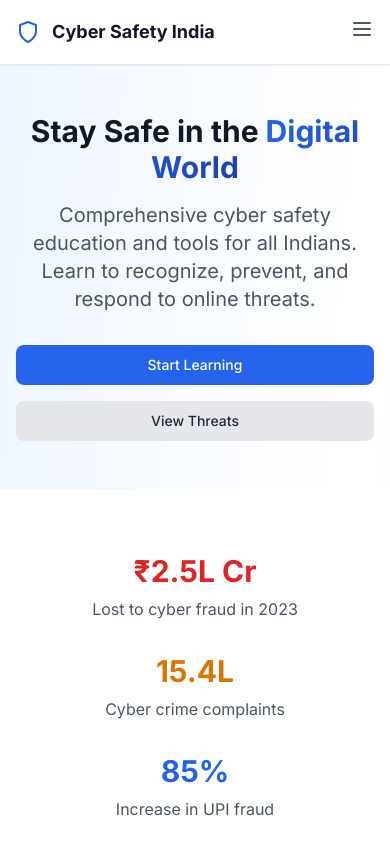
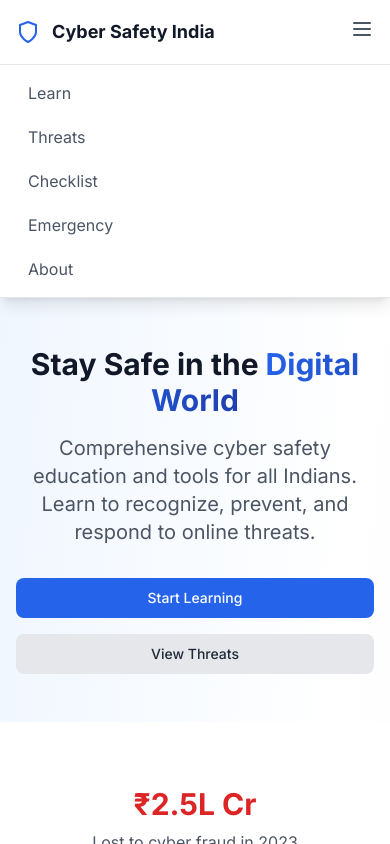
Before and after one commit to manvi18ux/cyber-safety-india, a Next.js app: page / in a window 390 px wide. Both pictures are taken after a click on the button 362 px from the left and 29 px from the top of the page. Shown: the top 844 px of the page. Built offline with nearby package versions, Linux system fonts and the light colour scheme.

Commit message:
Fix mobile menu: add functional hamburger menu with dropdown navigation

```diff
--- a/app/page.tsx
+++ b/app/page.tsx
@@ -1,6 +1,6 @@
 'use client';
 
-import { useState } from 'react';
+import { useState, useEffect } from 'react';
 import { motion } from 'framer-motion';
 import {
   Shield,
@@ -64,6 +64,20 @@ const demographics = [
 
 export default function HomePage() {
   const [selectedDemographic, setSelectedDemographic] = useState<Demographic | null>(null);
+  const [isMobileMenuOpen, setIsMobileMenuOpen] = useState(false);
+
+  // Close mobile menu when clicking outside
+  useEffect(() => {
+    const handleClickOutside = (event: MouseEvent) => {
+      const target = event.target as Element;
+      if (isMobileMenuOpen && !target.closest('nav')) {
+        setIsMobileMenuOpen(false);
+      }
+    };
+
+    document.addEventListener('click', handleClickOutside);
+    return () => document.removeEventListener('click', handleClickOutside);
+  }, [isMobileMenuOpen]);
 
   return (
     <div className="min-h-screen bg-gradient-to-br from-blue-50 via-white to-purple-50">
@@ -94,17 +108,63 @@ export default function HomePage() {
              </div>
              {/* Mobile menu button */}
              <div className="sm:hidden">
-               <button className="text-gray-600 hover:text-primary-600">
+               <button
+                 className="text-gray-600 hover:text-primary-600"
+                 onClick={() => setIsMobileMenuOpen(!isMobileMenuOpen)}
+               >
                  <svg className="h-6 w-6" fill="none" viewBox="0 0 24 24" stroke="currentColor">
                    <path strokeLinecap="round" strokeLinejoin="round" strokeWidth={2} d="M4 6h16M4 12h16M4 18h16" />
                  </svg>
                </button>
              </div>
            </div>
-         </div>
+                  </div>
        </nav>
 
-             {/* Hero Section */}
+       {/* Mobile Menu */}
+       {isMobileMenuOpen && (
+         <div className="sm:hidden bg-white border-b border-gray-200 shadow-lg">
+           <div className="px-4 py-2 space-y-1">
+             <Link
+               href="/learn"
+               className="block px-3 py-2 text-gray-600 hover:text-primary-600 hover:bg-gray-50 rounded-md transition-colors"
+               onClick={() => setIsMobileMenuOpen(false)}
+             >
+               Learn
+             </Link>
+             <Link
+               href="/threats"
+               className="block px-3 py-2 text-gray-600 hover:text-primary-600 hover:bg-gray-50 rounded-md transition-colors"
+               onClick={() => setIsMobileMenuOpen(false)}
+             >
+               Threats
+             </Link>
+             <Link
+               href="/checklist"
+               className="block px-3 py-2 text-gray-600 hover:text-primary-600 hover:bg-gray-50 rounded-md transition-colors"
+               onClick={() => setIsMobileMenuOpen(false)}
+             >
+               Checklist
+             </Link>
+             <Link
+               href="/emergency"
+               className="block px-3 py-2 text-gray-600 hover:text-primary-600 hover:bg-gray-50 rounded-md transition-colors"
+               onClick={() => setIsMobileMenuOpen(false)}
+             >
+               Emergency
+             </Link>
+             <Link
+               href="/about"
+               className="block px-3 py-2 text-gray-600 hover:text-primary-600 hover:bg-gray-50 rounded-md transition-colors"
+               onClick={() => setIsMobileMenuOpen(false)}
+             >
+               About
+             </Link>
+           </div>
+         </div>
+       )}
+
+       {/* Hero Section */}
        <section className="relative overflow-hidden">
          <div className="max-w-7xl mx-auto px-4 sm:px-6 lg:px-8 py-12 sm:py-20">
            <div className="text-center">
```
